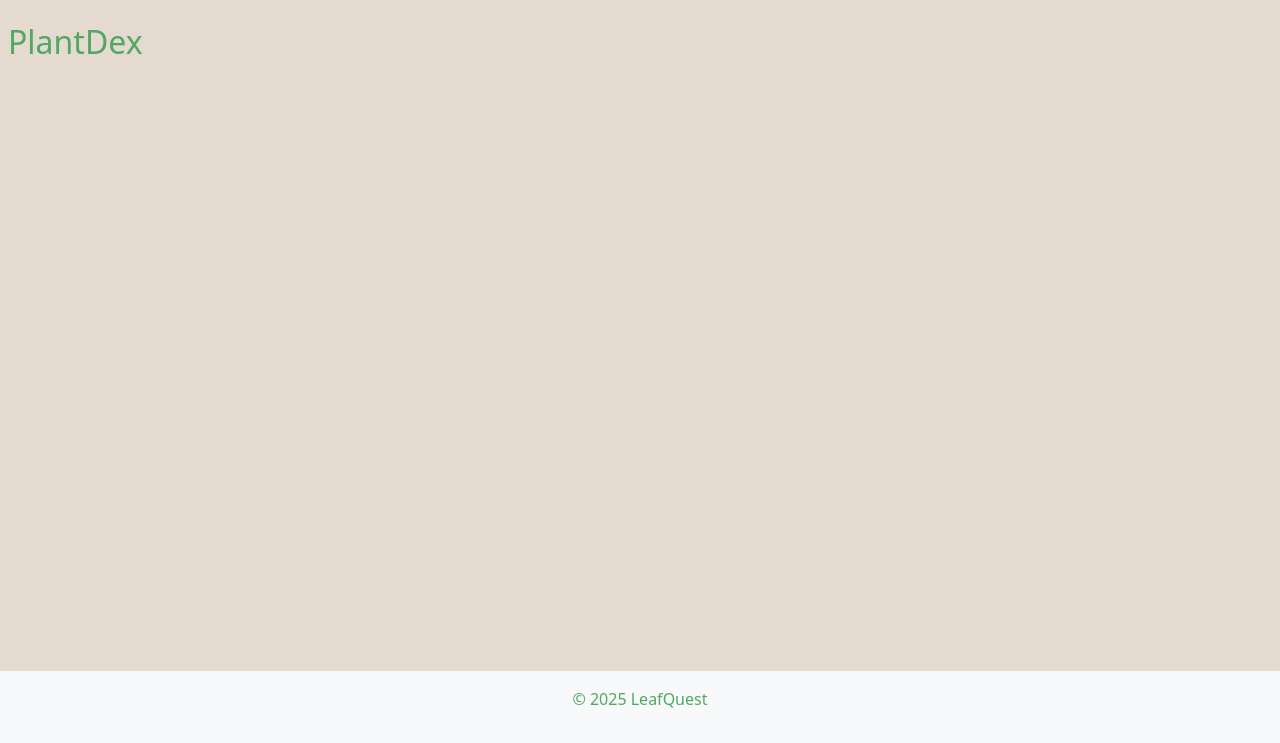
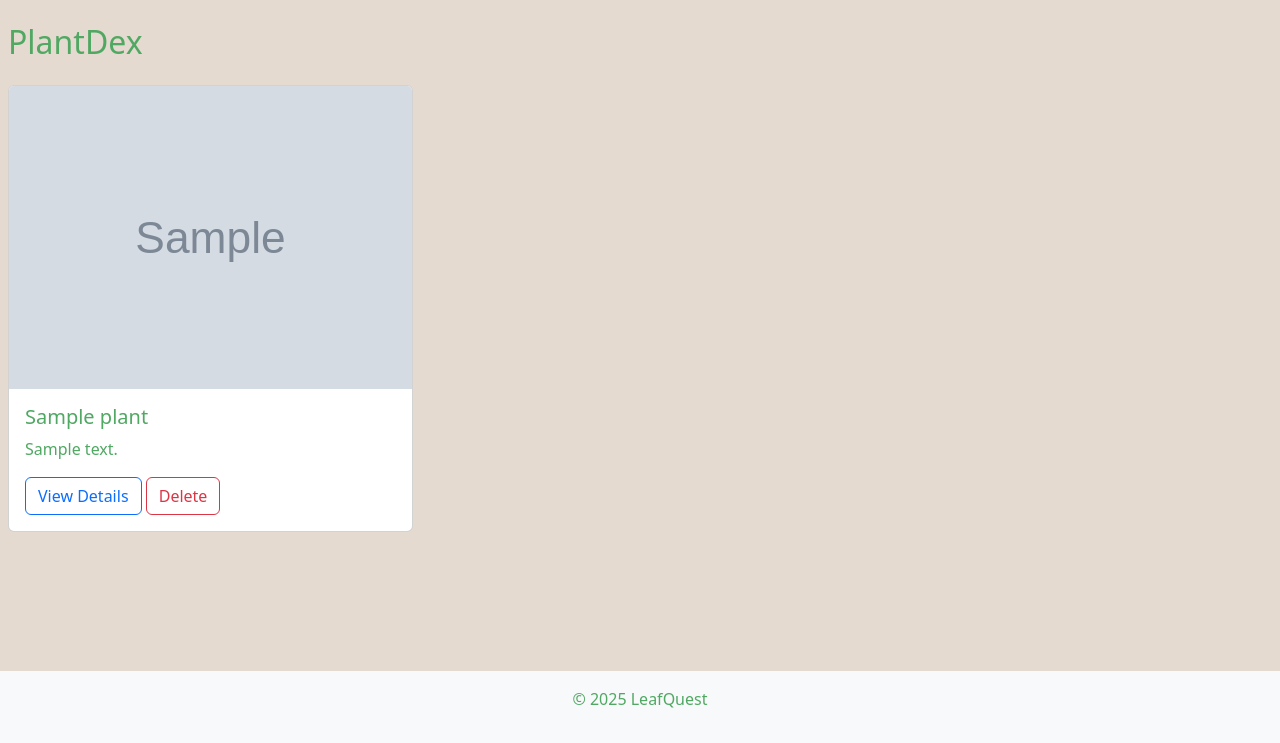
Before and after one commit to UCCS-SP25-CS4300-CS5300-1/Group-8-spring-2025, a Django app: template LeafQuest/home/templates/plantdex/index.html in a window 1280 px wide. Shown: the part 57-800 px from the top of the page. Run offline with Django 4.2, Linux system fonts and the light colour scheme; the template is opened without the code that fills it: most values are stand-ins (such as "Sample title", 1, 10 or a date in 2020); grey boxes marked "Sample" are stand-in pictures.

Commit message:
PlantDex and Plant model

```diff
--- a/LeafQuest/home/models/__init__.py
+++ b/LeafQuest/home/models/__init__.py
@@ -1,3 +1,4 @@
 from django.db import models
 
 # import individual models here
+from .plant_model import Plant
--- a/LeafQuest/home/templates/plantdex/index.html
+++ b/LeafQuest/home/templates/plantdex/index.html
@@ -3,5 +3,26 @@
 {% block title %}PlantDex - LeafQuest{% endblock %}
 
 {% block content %}
-    <h2>PlantDex</h2>
+<h2 class="mb-4">PlantDex</h2>
+
+<div class="row">
+    {% for plant in plants %}
+        <div class="col-md-4 mb-4">
+            <div class="card">
+                <img src="{{ plant.image.url }}" class="card-img-top" alt="{{ plant.name }}">
+                <div class="card-body">
+                    <h5 class="card-title">{{ plant.name }}</h5>
+                    <p class="card-text">{{ plant.description|truncatechars:100 }}</p>
+                    <a href="{% url 'plant_detail' plant.id %}" class="btn btn-outline-primary">View Details</a>
+                    <form action="{% url 'delete_plant' plant.id %}" method="post" class="d-inline">
+                        {% csrf_token %}
+                        <button type="submit" class="btn btn-outline-danger">Delete</button>
+                    </form>
+                </div>
+            </div>
+        </div>
+    {% empty %}
+        <p class="text-muted">No plants saved yet. Go out and capture some!</p>
+    {% endfor %}
+</div>
 {% endblock %}
```
Also changed, not shown: LeafQuest/home/models/plant_model.py (added, +14 -0 lines).
